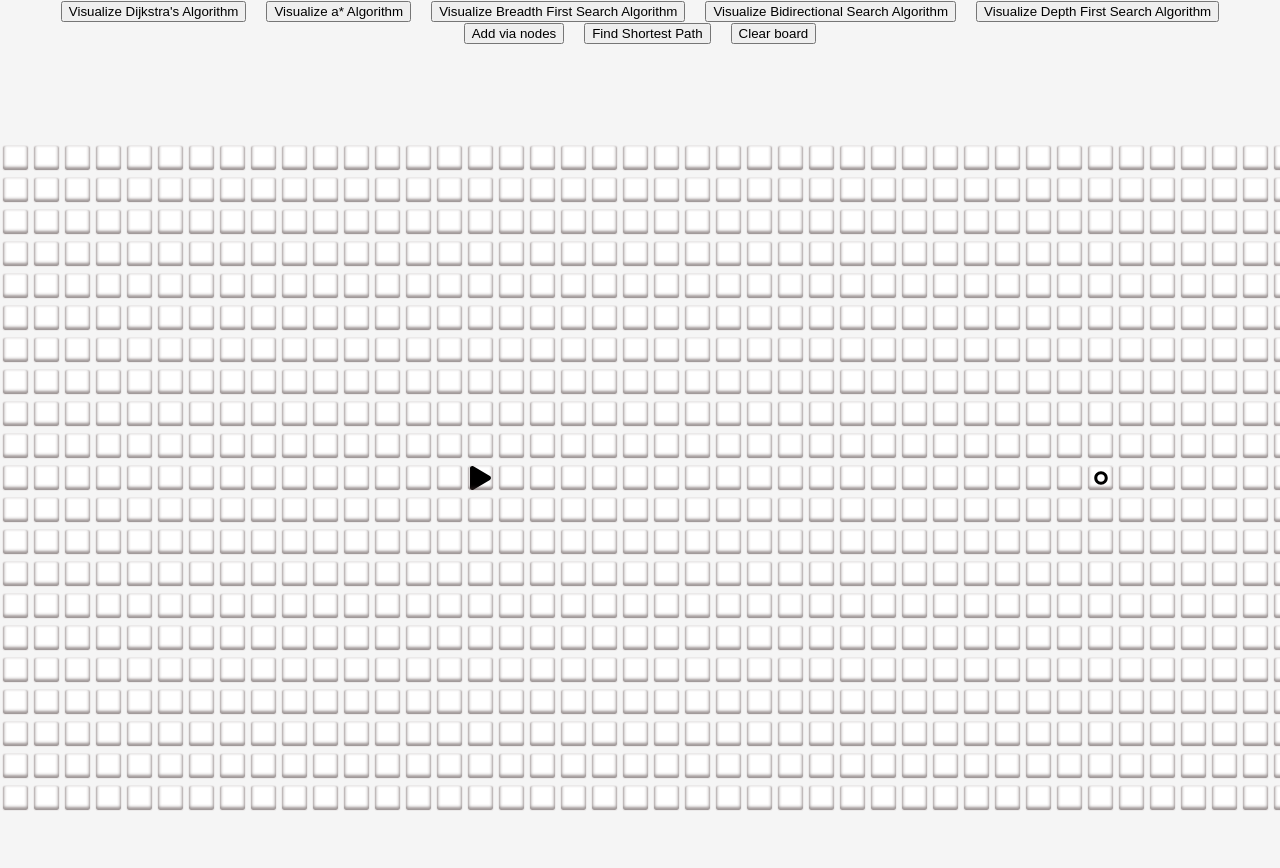
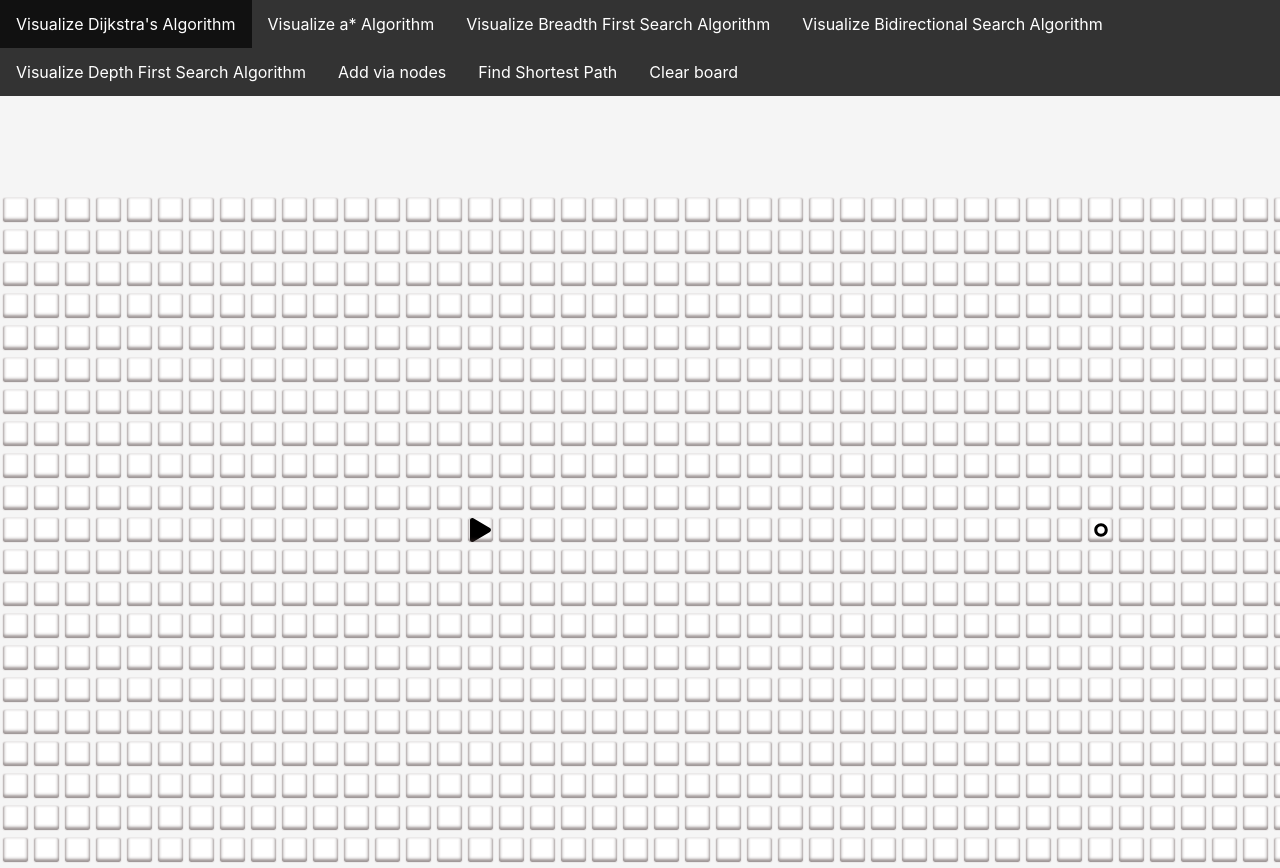
Before and after one commit to dynamoh/PathFinding-Visualizer, a React (Create React App) app: page / in a window 1280 px wide. Before the commit the page ends 816 px from the top, so only its background shows below. Built offline with nearby package versions, Linux system fonts and the light colour scheme.

Commit message:
Added a navbar replacing the buttons to comply with issue #1

```diff
--- /dev/null
+++ b/src/components/Navbar.js
@@ -0,0 +1,17 @@
+import React from 'react'
+import './navbar.css';
+export default function Navbar({children}) {
+    return (
+        <ul>
+            {children}
+        </ul>
+    )
+}
+
+export function Link({link, children}){
+    return (
+        <li>
+            <a onClick={link}>{children}</a>
+        </li>
+    )
+}
--- /dev/null
+++ b/src/components/navbar.css
@@ -0,0 +1,25 @@
+ul {
+    list-style-type: none;
+    margin: 0;
+    padding: 0;
+    overflow: hidden;
+    background-color: #333;
+  }
+
+  li {
+    float: left;
+  }
+
+  li a {
+    display: block;
+    color: white;
+    text-align: center;
+    padding: 14px 16px;
+    text-decoration: none;
+    cursor: pointer;
+  }
+
+  /* Change the link color to #111 (black) on hover */
+  li a:hover {
+    background-color: #111;
+  }
--- a/src/pathFindingVisualizer/PathFindingVisualizer.js
+++ b/src/pathFindingVisualizer/PathFindingVisualizer.js
@@ -7,6 +7,7 @@ import { BidirectionalSearch } from '../Algorithms/BidirectionalBFS';
 import { depthFirstSearch } from '../Algorithms/depthFirstSearch';
 import { AStarSearch } from '../Algorithms/AstarSearch';
 import { createGraph } from '../Algorithms/ShortestPath';
+import Navbar, { Link } from '../components/Navbar';
 
 
 class PathFindingVisualizer extends Component {
@@ -382,30 +383,17 @@ class PathFindingVisualizer extends Component {
 
         return (
             <>
+                <Navbar >
+                    <Link link={() => this.visualizeDijkstra()}>Visualize Dijkstra's Algorithm</Link>
+                    <Link link={() => this.visualizeAStar()}>Visualize a* Algorithm</Link>
+                    <Link link={() => this.visualizeBreadthFirstSearch()}>Visualize Breadth First Search Algorithm</Link>
+                    <Link link={() => this.VisualizeBidirectionalSearch()}>Visualize Bidirectional Search Algorithm</Link>
+                    <Link link={() => this.visualizeDepthFirstSearch()}>Visualize Depth First Search Algorithm</Link>
+                    <Link link={() => this.addViaNode()}>Add via nodes</Link>
+                    <Link link={() => this.getShortestPath()}>Find Shortest Path</Link>
+                    <Link link={() => this.clearBoard()}>Clear board</Link>
+                </Navbar>
 
-                <button className="Algod" style={{margin:"0px 10px"}} onClick={() => this.visualizeDijkstra()}>
-                    Visualize Dijkstra's Algorithm
-                </button>
-                <button className="Algod" style={{margin:"0px 10px"}} onClick={() => this.visualizeAStar()}>
-                    Visualize a* Algorithm
-                </button>
-                <button className="Algod" style={{margin:"0px 10px"}} onClick={() => this.visualizeBreadthFirstSearch()}>
-                    Visualize Breadth First Search Algorithm
-                </button>
-                <button className="Algod" style={{margin:"0px 10px"}} onClick={() => this.VisualizeBidirectionalSearch()}>
-                    Visualize Bidirectional Search Algorithm
-                </button>
-                <button className="Algod" style={{margin:"0px 10px"}} onClick={() => this.visualizeDepthFirstSearch()}>
-                    Visualize Depth First Search Algorithm
-                </button>
-                <br />
-                <button style={{margin:"0px 10px"}} onClick={() => this.addViaNode()}>
-                    Add via nodes
-                </button>
-                <button className="spAlgod" style={{margin:"0px 10px"}}  onClick={() => this.getShortestPath()}>
-                    Find Shortest Path
-                </button>
-                <button className="clBoard" style={{margin:"0px 10px"}} onClick={() => this.clearBoard()}>Clear board</button>
                 <div className="grid">
                 {grid.map((row, rowIdx) => {
                     return (
```
